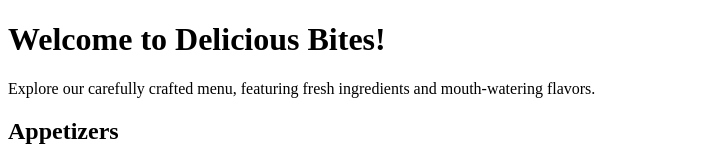
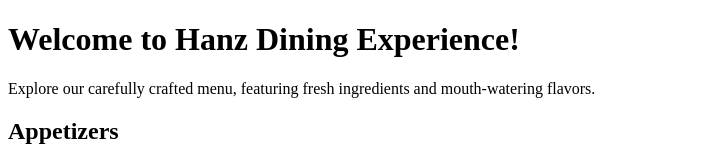
Before and after one commit to njorogewaruguru/restaurantApp, a plain HTML site: page index.html in a window 1280 px wide. Shown: the top 160 px of the page, without its empty margins (0-723 px from the left). Drawn offline with Linux system fonts and the light colour scheme.

Commit message:
add a title

```diff
--- a/index.html
+++ b/index.html
@@ -2,10 +2,10 @@
 <html lang="en">
 <head>
     <meta charset="UTF-8">
-    <title>Delicious Bites Menu</title>
+    <title>Hanz Dining Experience</title>
 </head>
 <body>
-    <h1>Welcome to Delicious Bites!</h1>
+    <h1>Welcome to Hanz Dining Experience!</h1>
     <p>Explore our carefully crafted menu, featuring fresh ingredients and mouth-watering flavors.</p>
 
     <h2>Appetizers</h2>
```
